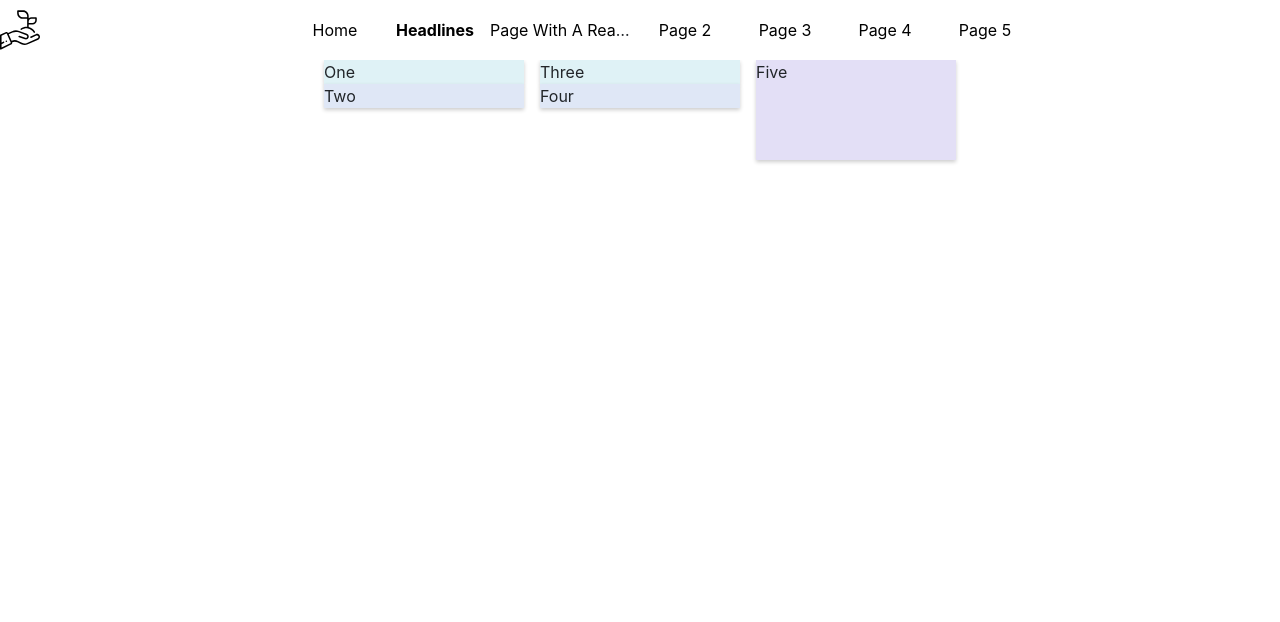
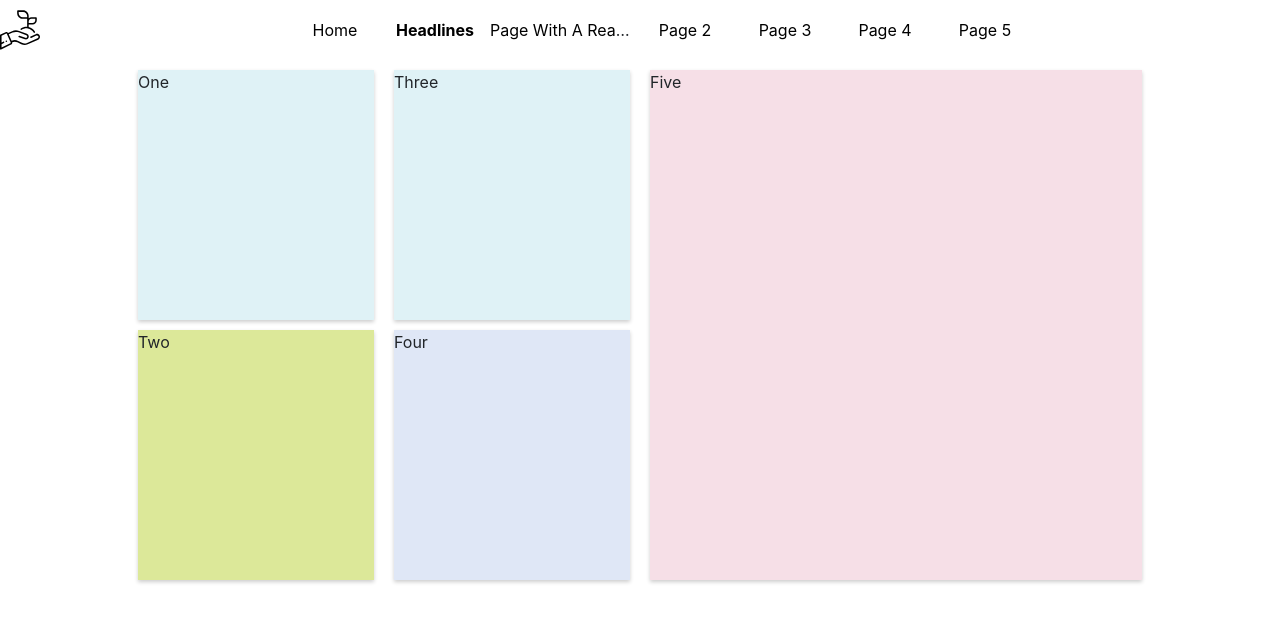
Before and after one commit to BushTanya/Front-end-developer-test-task, a plain HTML site: page headlines.html in a window 1280 px wide. Drawn offline with Linux system fonts and the light colour scheme.

Commit message:
css grid

```diff
--- a/css/main.css
+++ b/css/main.css
@@ -504,38 +504,44 @@ th {
 /*grid styles*/
 .grid-container {
 	display: grid;
-	justify-content: center;
+	grid-template-columns: repeat(auto-fit, minmax(250px, 1fr));
 
-	grid-auto-columns: 200px;
-	grid-auto-rows: 100px;
-	grid-auto-flow: column dense;
-	grid-gap: 1em;
-
+	width: 80%;
+	margin: auto;
 }
 
 .grid-item {
+	height: 250px;
 	box-shadow: 0 2px 4px 0 rgba(0,0,0,0.2);
+	margin: 10px;
 }
 
-.grid-item:nth-child(1) {
+.grid-item__1 {
 	background-color: #DFF2F6;
 }
 
-.grid-item:nth-child(2) {
+.grid-item__2 {
+	background-color: #DCE899;
+}
+
+.grid-item__3 {
+	background-color: #DFF2F6;
+}
+
+.grid-item__4 {
 	background-color: #DFE7F6;
 }
 
-.grid-item:nth-child(3) {
-	background-color: #E3DFF6;
+.grid-item__5 {
+	background-color: #F6DFE7;
+	height: 510px;
 
-}
-
-.grid-item:nth-child(4) {
-	background-color: #EFDFF6;
-}
-
-.grid-item:nth-child(5) {
-	background-color: #F6DFE7;
 	grid-column-end: span 2;
 	grid-row-end: span 2;
 }
+
+@media screen and (max-width: 624px) {
+  .grid-item__5 {
+    grid-column: auto;
+  }
+}
```
